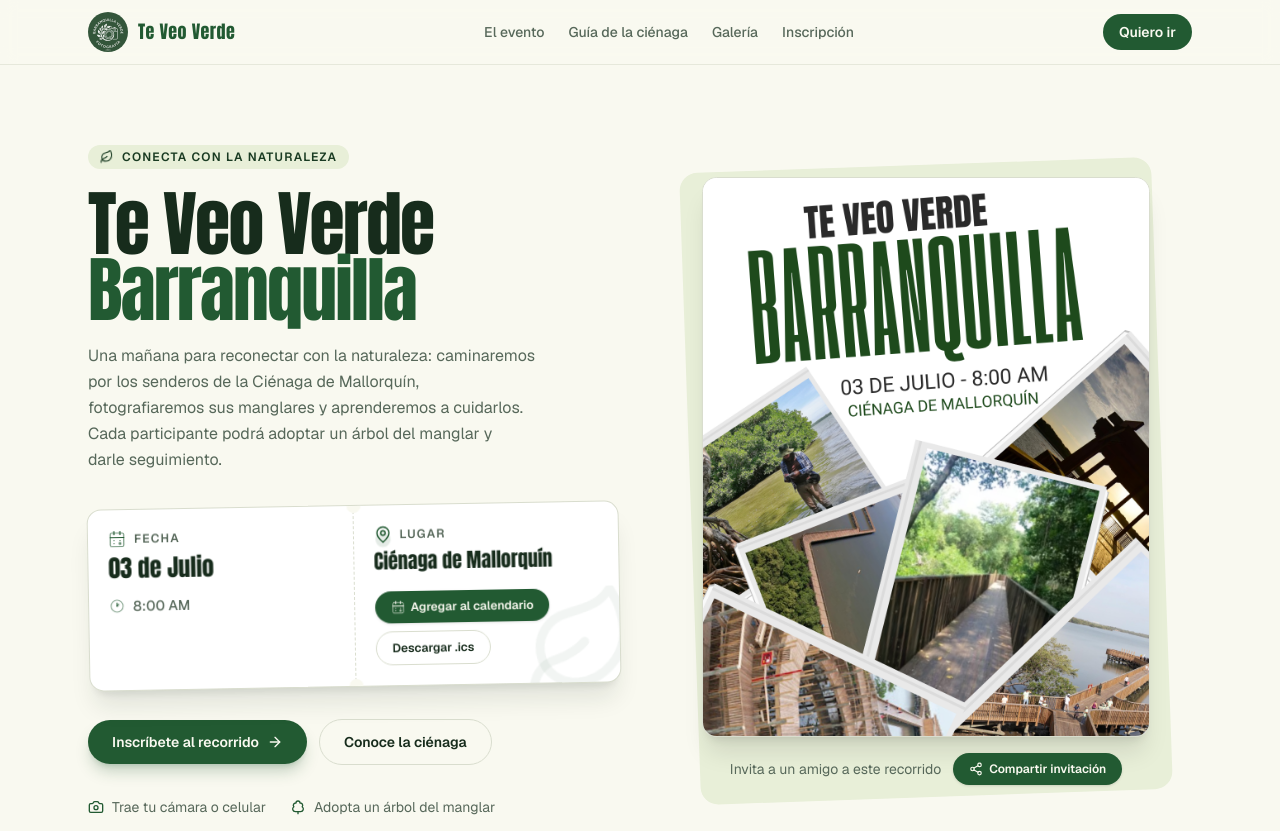
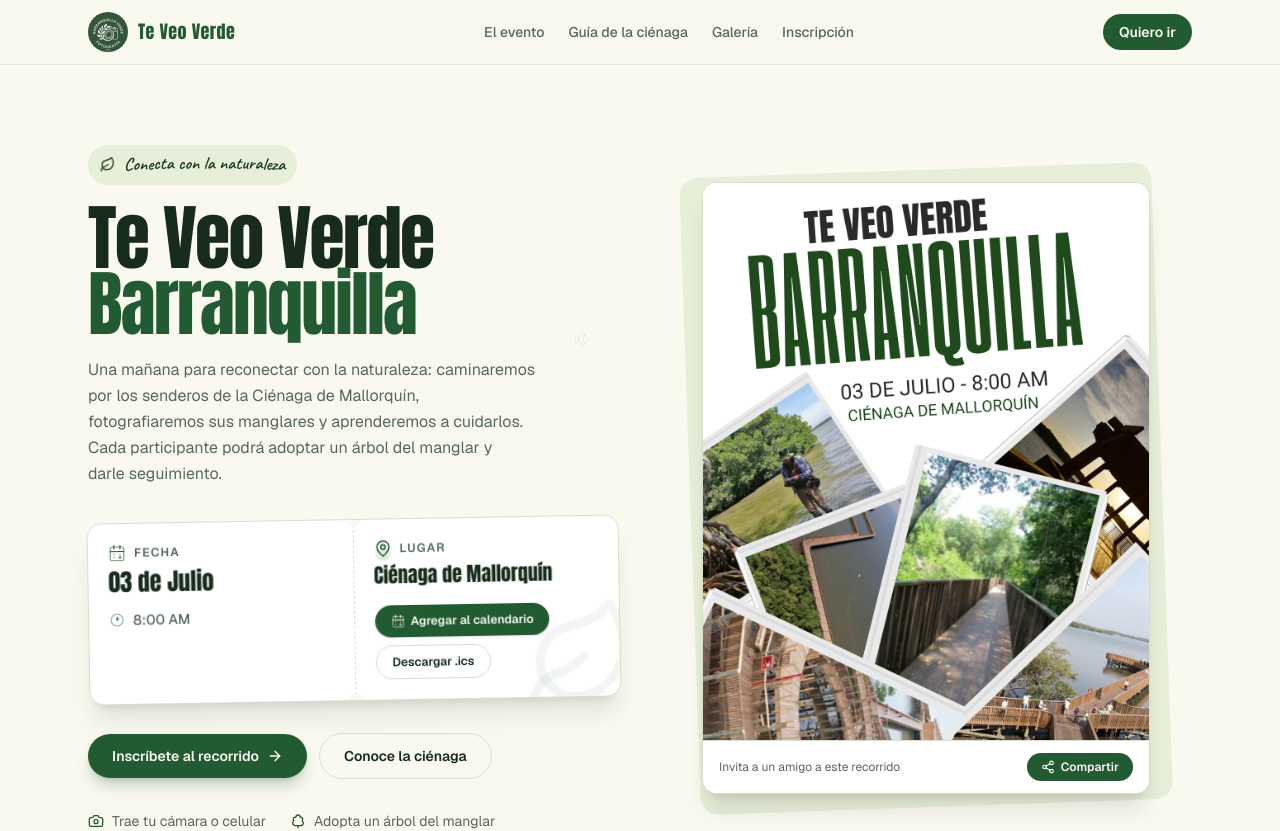
Before and after one commit to Edadul/te-veo-verde-barranquilla, a Next.js app: page / in a window 1280 px wide. Shown: the top 831 px of the page. Built offline with nearby package versions, Linux system fonts and the light colour scheme.

Commit message:
Compartir y header

```diff
--- a/components/compartir-evento.tsx
+++ b/components/compartir-evento.tsx
@@ -8,7 +8,7 @@ const TITULO = "Te Veo Verde Barranquilla"
 const TEXTO =
   "Te invito a Te Veo Verde Barranquilla: un recorrido fotográfico y de conservación en la Ciénaga de Mallorquín, el 3 de julio. ¡Acompáñame!"
 
-export function CompartirEvento({ className = "" }: { className?: string }) {
+export function CompartirEvento() {
   const [copiado, setCopiado] = useState(false)
 
   async function compartir() {
@@ -19,7 +19,6 @@ export function CompartirEvento({ className = "" }: { className?: string }) {
       const respuesta = await fetch(withBasePath("/flyer-te-veo-verde.png"))
       const blob = await respuesta.blob()
       const archivo = new File([blob], "te-veo-verde-barranquilla.png", { type: blob.type })
-
       if (navigator.canShare?.({ files: [archivo] })) {
         await navigator.share({ title: TITULO, text: TEXTO, url, files: [archivo] })
         return
@@ -33,7 +32,7 @@ export function CompartirEvento({ className = "" }: { className?: string }) {
         await navigator.share({ title: TITULO, text: TEXTO, url })
         return
       } catch {
-        // el usuario canceló el share o el navegador lo rechazó; seguimos al respaldo
+        // el usuario canceló
       }
     }
 
@@ -42,24 +41,26 @@ export function CompartirEvento({ className = "" }: { className?: string }) {
       setCopiado(true)
       setTimeout(() => setCopiado(false), 2000)
     } catch {
-      // sin permiso de portapapeles: no hay más respaldo disponible
+      // sin permiso de portapapeles
     }
   }
 
   return (
-    <div className={`flex items-center justify-center gap-3 ${className}`}>
-      <p className="text-sm text-muted-foreground">Invita a un amigo a este recorrido</p>
+    <div className="flex items-center justify-between gap-3 border-t border-border bg-card px-4 py-3">
+      <p className="text-xs text-muted-foreground">
+        {copiado ? "¡Enlace listo para pegar!" : "Invita a un amigo a este recorrido"}
+      </p>
       <button
         type="button"
         onClick={compartir}
-        className="inline-flex shrink-0 items-center gap-1.5 rounded-full bg-primary px-4 py-2 text-xs font-semibold text-primary-foreground shadow-sm transition-all hover:-translate-y-0.5 hover:shadow-md"
+        className="inline-flex shrink-0 items-center gap-1.5 rounded-full bg-primary px-3.5 py-1.5 text-xs font-semibold text-primary-foreground transition-opacity hover:opacity-90"
       >
         {copiado ? (
           <Check className="size-3.5" aria-hidden="true" />
         ) : (
           <Share2 className="size-3.5" aria-hidden="true" />
         )}
-        {copiado ? "¡Enlace copiado!" : "Compartir invitación"}
+        {copiado ? "¡Copiado!" : "Compartir"}
       </button>
     </div>
   )
--- a/components/hero-evento.tsx
+++ b/components/hero-evento.tsx
@@ -6,16 +6,19 @@ import { withBasePath } from "@/lib/utils"
 import { HojaAnimada } from "@/components/decor/hoja-animada"
 import { TicketEvento } from "@/components/ticket-evento"
 import { CompartirEvento } from "@/components/compartir-evento"
+import { FaunaFlotante } from "@/components/decor/fauna-flotante"
+import { TituloOnda } from "@/components/titulo-onda"
 
 export function HeroEvento() {
   return (
     <section id="inicio" className="relative overflow-hidden">
-      <div className="mx-auto grid max-w-6xl items-center gap-10 px-4 py-12 md:grid-cols-2 md:px-6 md:py-20">
+      <FaunaFlotante variante="mixto" />
+      <div className="relative z-10 mx-auto grid max-w-6xl items-center gap-10 px-4 py-12 md:grid-cols-2 md:px-6 md:py-20">
         {/* Texto */}
         <div id="evento" className="scroll-mt-24">
-          <span className="inline-flex items-center gap-2 rounded-full bg-secondary px-3 py-1 text-xs font-semibold uppercase tracking-widest text-secondary-foreground">
-            <HojaAnimada size={14} />
-            Conecta con la naturaleza
+          <span className="inline-flex items-center gap-2 rounded-full bg-secondary px-3 py-1.5 font-script text-lg text-secondary-foreground">
+            <HojaAnimada size={16} />
+            <TituloOnda>Conecta con la naturaleza</TituloOnda>
           </span>
 
           <h1 className="mt-5 font-heading text-5xl leading-[0.92] tracking-tight text-foreground sm:text-6xl md:text-7xl">
@@ -69,8 +72,8 @@ export function HeroEvento() {
               priority
               className="h-auto w-full"
             />
+            <CompartirEvento />
           </div>
-          <CompartirEvento className="relative mt-4" />
         </div>
       </div>
     </section>
```
